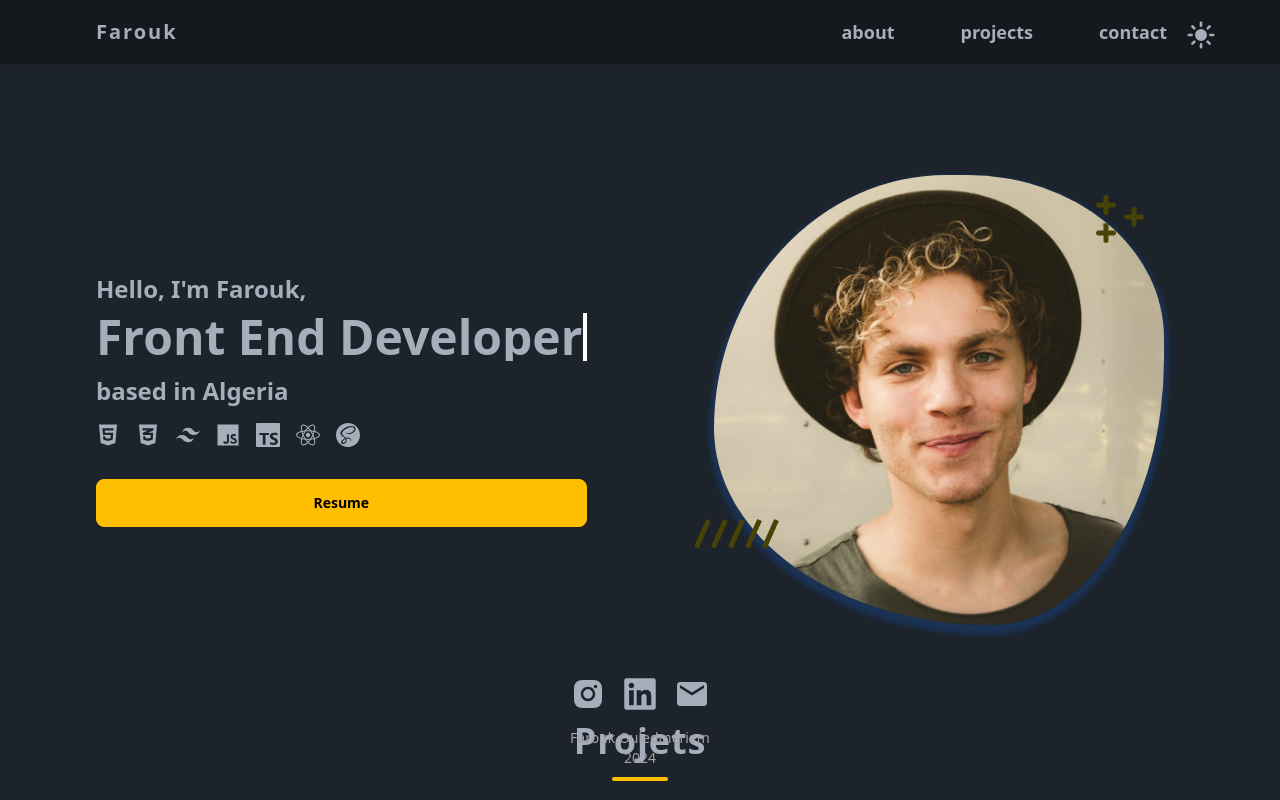
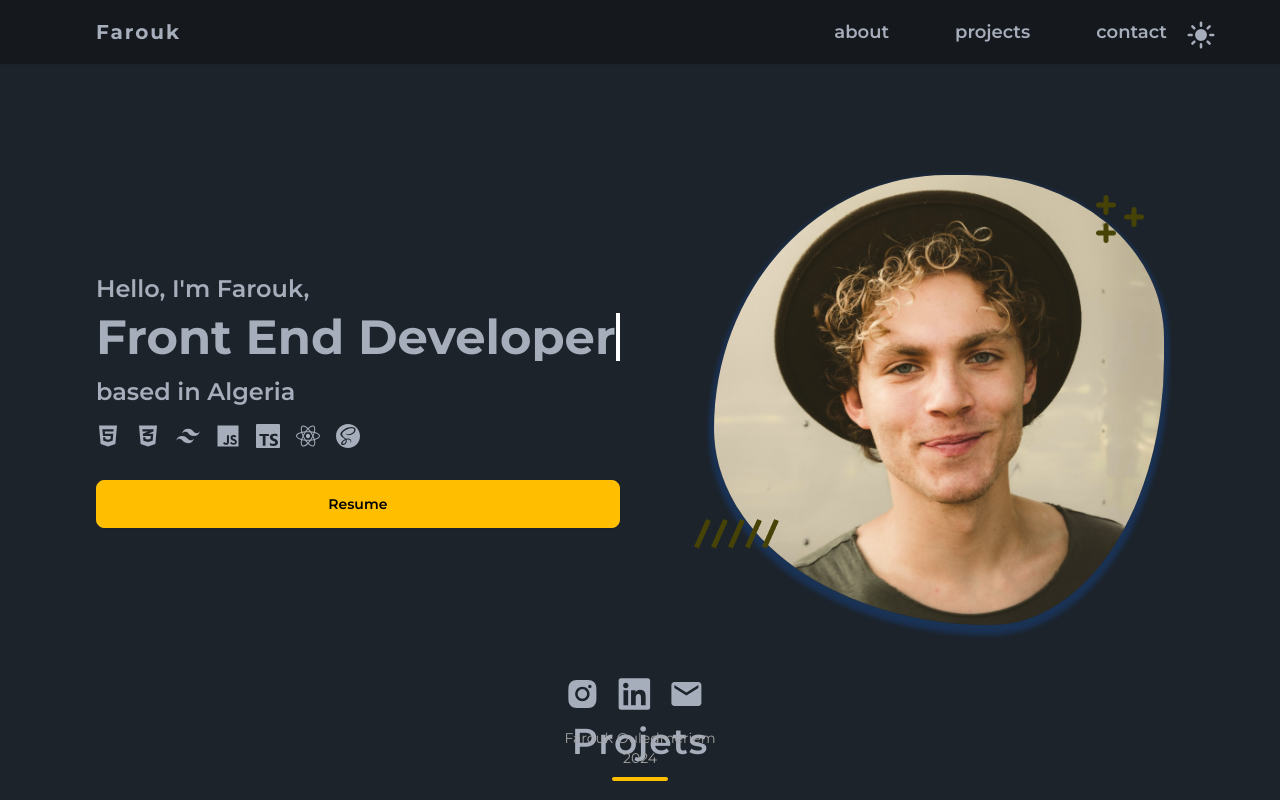
Before and after one commit to faroukq1/personal-portfolio, a React (Vite) app: page / in a window 1280 px wide. Shown: the top 800 px of the page. Built offline with nearby package versions, Linux system fonts and the light colour scheme.

Commit message:
add font

```diff
--- a/index.html
+++ b/index.html
@@ -4,6 +4,9 @@
     <meta charset="UTF-8" />
     <link rel="icon" type="image/svg+xml" href="/src/assets/icon.jpg" />
     <meta name="viewport" content="width=device-width, initial-scale=1.0" />
+    <style>
+      @import url("https://fonts.googleapis.com/css2?family=Poppins:ital,wght@0,100;0,200;0,300;0,400;0,500;0,600;0,700;0,800;0,900;1,100;1,200;1,300;1,400;1,500;1,600;1,700;1,800;1,900&display=swap");
+    </style>
     <title>Farouk</title>
   </head>
   <body>
--- a/src/DATA.tsx
+++ b/src/DATA.tsx
@@ -40,14 +40,14 @@ export const projectData = [
     id: 0,
     title: "Camping Store",
     description:
-      "Gear up for your next outdoor adventure with our top-quality camping equipment! We offer a wide selection of durable tents, cozy sleeping bags, portable stoves, and all the essentials to make your camping experience unforgettable. From backpacks and cookware to lanterns and survival tools, our store is your one-stop-shop for everything outdoors. Whether you're a seasoned adventurer or new to camping, our reliable gear ensures you're prepared for any trip. Explore our eco-friendly options and get ready to enjoy nature with confidence. Shop now and start your journey into the wild!",
+      "Gear up for your next outdoor adventure with our top-quality camping equipment! We offer a wide selection of durable tents, cozy sleeping bags, portable stoves, and all the essentials to make your camping experience unforgettable. From backpacks and cookware to lanterns and survival tools, our store is your one-stop-shop for everything outdoors. Whether you're a seasoned adventurer or new to camping, our reliable.",
     image: project1,
   },
   {
     id: 1,
     title: "Just Home",
     description:
-      "Discover your dream property today! Our platform connects buyers and sellers with a variety of homes, apartments, and commercial properties to suit any need. Browse detailed listings featuring high-quality photos and virtual tours, making it easy to find your perfect match. Sellers can list their properties to reach a large audience, while buyers receive personalized support to navigate the process. Whether you're looking to buy or sell, our easy-to-use website provides everything you need for a seamless real estate experience. Start your property journey with us today!",
+      "Discover your dream property today! Our platform connects buyers and sellers with a variety of homes, apartments, and commercial properties to suit any need. Browse detailed listings featuring high-quality photos and virtual tours, making it easy to find your perfect match. Sellers can list their properties to reach a large audience, while buyers receive personalized support to navigate the process.",
     image: project2,
   },
 ];
--- a/src/index.css
+++ b/src/index.css
@@ -1,3 +1,4 @@
+@import url("https://fonts.googleapis.com/css2?family=Montserrat:ital,wght@0,100..900;1,100..900&display=swap");
 @tailwind base;
 @tailwind components;
 @tailwind utilities;
@@ -7,7 +8,9 @@
     @apply mx-auto max-w-6xl px-8;
   }
 }
-
+body {
+  font-family: "Montserrat", sans-serif;
+}
 .blob {
   background-image: url("./assets/heropic.png");
   width: 450px;
--- a/tailwind.config.js
+++ b/tailwind.config.js
@@ -3,6 +3,9 @@ export default {
   content: ["./index.html", "./src/**/*.{js,ts,jsx,tsx}"],
   theme: {
     extend: {
+      fontFamily: {
+        sans: ["Montserrat", "sans-serif"],
+      },
       keyframes: {
         typing: {
           "0%": { width: "0%" },
```
